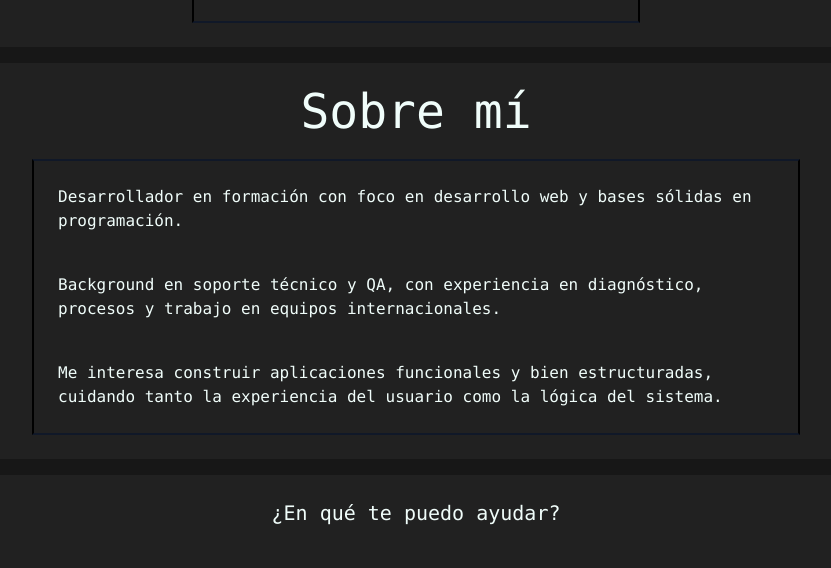
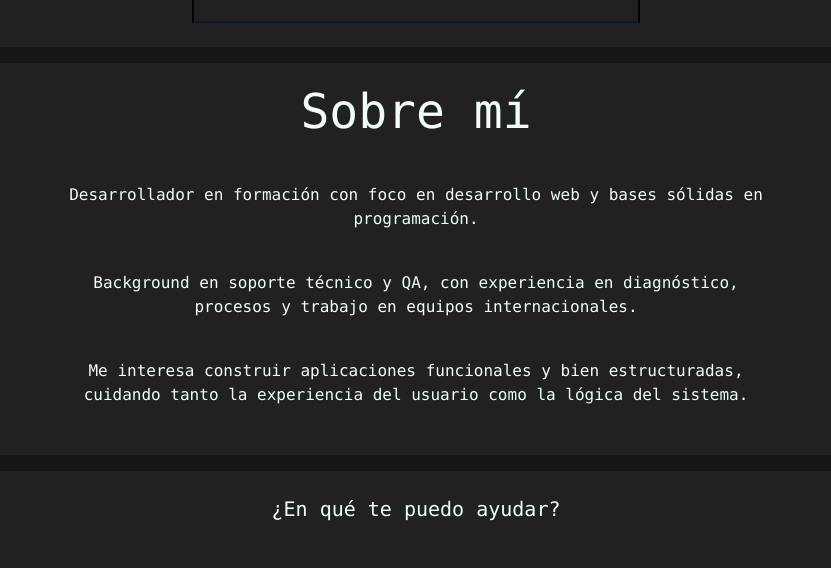
Before and after one commit to jon2236/tailwind-portfolio, a website built with Vite: page index.html in a window 1280 px wide. Shown: the part 1686-2254 px from the top of the page, without its empty margins (224-1055 px from the left). Built offline with nearby package versions, Linux system fonts and the light colour scheme.

Commit message:
feat: tailwind portfolio

```diff
--- a/index.html
+++ b/index.html
@@ -31,7 +31,7 @@
           <img class="min-w-[14rem] md:mt-10 w-40 md:w-64 p-6 border-2 border-y-gray-900 object-contain" src="./src/assets/img/jq1.png" alt="joq-foto">
           <ul class="flex gap-6 text-teal-50 mt-4 md:mb-10" id="mis-redes"></ul>
         </div>
-        <div class="flex flex-col justify-center border-2 border-y-gray-900 p-6 text-balance mb-4">
+        <div class="flex flex-col justify-center  p-6 text-balance mb-4">
           <h1 class="text-teal-50 font-extrabold text-2xl md:text-4xl mb-4">Hola, soy Jonatan Quiroga</h1>
           <h2 class="text-teal-50 font-extrabold text-2xl md:text-4xl">Y soy <span class="text-[#5146eb]">Full Stack Developer</span></h2>
           <p class="text-teal-50 md:text-2xl mt-10 mb-10">Programador y entusiasta del hardware.</p>
@@ -60,8 +60,8 @@
 
     <section class=" bg-neutral-800/70 md:w-[79%] md:mx-auto" id="sobre-mi">
       <h2 class="text-teal-50 text-2xl md:text-5xl p-6 text-center font-mono"> Sobre mí</h2>
-      <div class="flex justify-center mb-4 px-6">
-        <div class="flex flex-col items-center max-w-3xl md:items-stretch gap-10 mb-6 p-6 font-mono border-2 border-black border-y-gray-900 text-teal-50">
+      <div class="flex justify-center text-center mb-4 px-6">
+        <div class="flex flex-col items-center max-w-3xl  gap-10 mb-6 p-6 font-mono  text-teal-50">
           <p>Desarrollador en formación con foco en desarrollo web y bases sólidas en programación.</p>
           <p>Background en soporte técnico y QA, con experiencia en diagnóstico, procesos y trabajo en equipos internacionales.</p>
           <p>Me interesa construir aplicaciones funcionales y bien estructuradas, cuidando tanto la experiencia del usuario como la lógica del sistema.</p>
```
